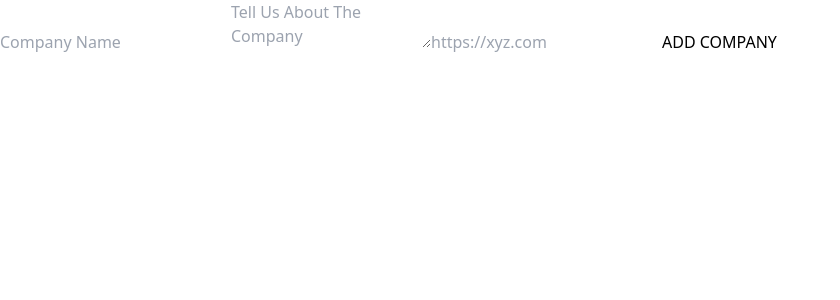
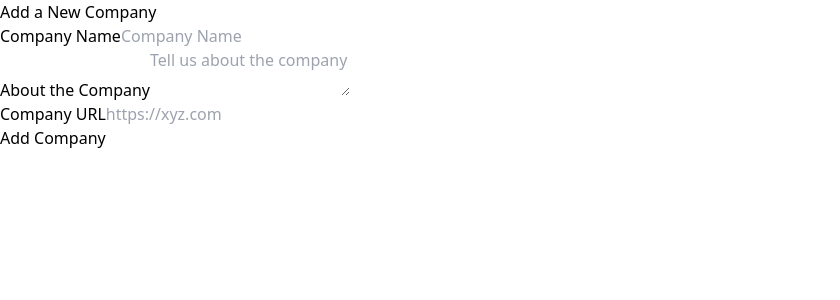
Before and after one commit to SameerVohra/TrueVoices, a React (Vite) app in the folder client/: page /add-company in a window 1280 px wide. Shown: the top 300 px of the page, without its empty margins (0-840 px from the left). Built offline with nearby package versions, Linux system fonts and the light colour scheme.

Commit message:
Done with add company and add review part

```diff
--- a/client/src/components/AddCompany.tsx
+++ b/client/src/components/AddCompany.tsx
@@ -1,25 +1,37 @@
 import axios from "axios";
 import { useState } from "react";
-import link from "../assets/link.json"
+import link from "../assets/link.json";
 import { GenerateURL } from "./GenerateURL";
-import {v4 as uuidv4} from 'uuid'
+import { v4 as uuidv4 } from "uuid";
 
 const AddCompany: React.FC = () => {
   const [name, setName] = useState<string>("");
   const [about, setAbout] = useState<string>("");
   const [compLink, setCompLink] = useState<string>("");
-
+  const [error, setError] = useState<string>("");
+  const [success, setSuccess] = useState<string>("");
 
   const handleSubmit = async (e: React.MouseEvent<HTMLButtonElement>) => {
     e.preventDefault();
-  console.log("clicked");
+    setError("");
+    setSuccess("");
+
+    // Basic form validation
+    if (!name || !about || !compLink) {
+      setError("All fields are required");
+      return;
+    }
+
     try {
       const email: string | null = localStorage.getItem("email");
       const token: string | null = localStorage.getItem("token");
-    console.log(email, token);
+      if (!email || !token) {
+        setError("You must be logged in to submit a company.");
+        return;
+      }
       const compID: string = uuidv4();
-    const compURL: string = GenerateURL({compName: name, compId: compID});
-    console.log(compURL);
+      const compURL: string = GenerateURL({ compName: name, compId: compID });
+
       const res = await axios.post(
         `${link.url}/register-company`,
         {
@@ -28,28 +40,81 @@ const handleSubmit = async (e: React.MouseEvent<HTMLButtonElement>) => {
           email: email,
           about: about,
           compURL: compLink,
-        companyId: compID
+          companyId: compID,
         },
         { headers: { Authorization: `Bearer ${token}` } }
       );
 
+      setSuccess("Company added successfully!");
+      setName("");
+      setAbout("");
+      setCompLink("");
       console.log(res);
     } catch (error) {
+      setError("Something went wrong. Please try again.");
       console.log(error);
     }
   };
 
+  return (
+    <div className="min-h-screen flex items-center justify-center bg-gray-900 py-10 px-4">
+      <form className="bg-gray-800 p-6 rounded-lg shadow-lg w-full max-w-lg">
+        <h1 className="text-2xl font-bold text-center text-white mb-8">
+          Add a New Company
+        </h1>
 
-  return(
-  <>
-      <form>
-        <input type="text" value={name} onChange={(e)=>setName(e.currentTarget.value)} placeholder="Company Name"/>
-        <textarea value={about} onChange={(e)=>setAbout(e.currentTarget.value)} placeholder="Tell Us About The Company"/>
-        <input type="text" onChange={(e)=>setCompLink(e.currentTarget.value)} value={compLink} placeholder="https://xyz.com"/>
-        <button onClick={handleSubmit}>ADD COMPANY</button>
+        {error && (
+          <div className="bg-red-600 text-white p-3 rounded mb-4">
+            {error}
+          </div>
+        )}
+        {success && (
+          <div className="bg-green-600 text-white p-3 rounded mb-4">
+            {success}
+          </div>
+        )}
+
+        <div className="mb-4">
+          <label className="block text-gray-300 mb-2">Company Name</label>
+          <input
+            type="text"
+            value={name}
+            onChange={(e) => setName(e.currentTarget.value)}
+            placeholder="Company Name"
+            className="w-full p-2 rounded bg-gray-700 text-white placeholder-gray-400 focus:ring focus:ring-blue-500 outline-none"
+          />
+        </div>
+
+        <div className="mb-4">
+          <label className="block text-gray-300 mb-2">About the Company</label>
+          <textarea
+            value={about}
+            onChange={(e) => setAbout(e.currentTarget.value)}
+            placeholder="Tell us about the company"
+            className="w-full p-2 rounded bg-gray-700 text-white placeholder-gray-400 focus:ring focus:ring-blue-500 outline-none"
+          />
+        </div>
+
+        <div className="mb-4">
+          <label className="block text-gray-300 mb-2">Company URL</label>
+          <input
+            type="text"
+            value={compLink}
+            onChange={(e) => setCompLink(e.currentTarget.value)}
+            placeholder="https://xyz.com"
+            className="w-full p-2 rounded bg-gray-700 text-white placeholder-gray-400 focus:ring focus:ring-blue-500 outline-none"
+          />
+        </div>
+
+        <button
+          onClick={handleSubmit}
+          className="w-full bg-blue-600 hover:bg-blue-500 text-white p-3 rounded transition-colors"
+        >
+          Add Company
+        </button>
       </form>
-    </>
+    </div>
   );
-}
+};
 
 export default AddCompany;
--- a/client/src/components/AddReview.tsx
+++ b/client/src/components/AddReview.tsx
@@ -1,24 +1,92 @@
 import { useParams } from 'react-router-dom';
 import Rating from '@mui/material/Rating';
 import { useState } from 'react';
+import axios from 'axios';
+import link from "../assets/link.json";
 
 const AddReview: React.FC = () => {
   const [rating, setRating] = useState<number | null>(0);
   const [review, setReview] = useState<string>("");
+  const [username, setUsername] = useState<string>("");
+  const [error, setError] = useState<string | null>(null);
+  const [success, setSuccess] = useState<string | null>(null);
   const { compName } = useParams<{ compName: string }>();
-  const { id } = useParams<{id: string}>();
+  const { id } = useParams<{ id: string }>();
+
+  const handleSubmit = async (e: React.FormEvent<HTMLFormElement>) => {
+    e.preventDefault();
+    setError(null);
+    setSuccess(null);
+
+    if (!username || !review || !rating) {
+      setError("Please fill in all fields and provide a rating.");
+      return;
+    }
+
+    try {
+      const res = await axios.post(`${link.url}/add-review`, {
+        name: username,
+        review: review,
+        stars: rating,
+        compId: id,
+      });
+
+      setSuccess("Review submitted successfully!");
+      console.log(res);
+
+      setUsername("");
+      setReview("");
+      setRating(0);
+    } catch (error) {
+      setError("Something went wrong. Please try again.");
+      console.log(error);
+    }
+  };
 
   return (
-    <>
-      <h1>Add Review for {compName}: {id}</h1>
-      {/* Add your form or other content here */}
-<Rating
-        name="simple-controlled"
-        value={rating}
-        onChange={(e, val)=>setRating(val)}
-              />
-      {rating}
-    </>
+    <div className="flex flex-col items-center justify-center min-h-screen p-4 bg-gray-100">
+      <h1 className="text-2xl font-bold mb-6 text-gray-900 text-center">
+        Add Review for {compName}
+      </h1>
+      <div className="w-full max-w-md bg-white shadow-md rounded-lg p-6">
+        {error && (
+          <p className="text-red-500 text-center mb-4">{error}</p>
+        )}
+        {success && (
+          <p className="text-green-500 text-center mb-4">{success}</p>
+        )}
+
+
+        <form onSubmit={handleSubmit} className="flex flex-col gap-4">
+          <input
+            type="text"
+            placeholder="Your Name"
+            value={username}
+            onChange={(e) => setUsername(e.currentTarget.value)}
+            className="w-full p-3 border border-gray-300 rounded-lg focus:outline-none focus:ring-2 focus:ring-blue-500"
+          />
+          <textarea
+            placeholder="Enter your review"
+            value={review}
+            onChange={(e) => setReview(e.currentTarget.value)}
+            className="w-full p-3 h-28 border border-gray-300 rounded-lg focus:outline-none focus:ring-2 focus:ring-blue-500 resize-none"
+          />
+          <Rating
+            name="simple-controlled"
+            value={rating}
+            className="mb-4"
+            onChange={(_, val) => setRating(val)}
+          />
+
+          <button
+            type="submit"
+            className="w-full bg-blue-500 text-white py-3 rounded-lg hover:bg-blue-600 transition-colors"
+          >
+            Add Review
+          </button>
+        </form>
+      </div>
+    </div>
   );
 };
 
--- a/client/src/components/CompanyDetails.tsx
+++ b/client/src/components/CompanyDetails.tsx
@@ -18,7 +18,7 @@ const CompanyDetails: React.FC<CompDetails> = ({ compName, compId }) => {
         <span className="font-semibold text-gray-700">ID: </span>{compId}
       </h2>
       <button
-        onClick={() => navigate(`/reviews?id=${compId}`)}
+        onClick={() => navigate(`/reviews/${compName}?id=${compId}`)}
         className="bg-blue-600 hover:bg-blue-700 text-white font-semibold py-2 px-4 rounded-lg shadow-md focus:outline-none focus:ring-2 focus:ring-blue-500 focus:ring-opacity-50 transition duration-200 ease-in-out"
       >
         Show Reviews
--- a/client/src/components/GetReviews.tsx
+++ b/client/src/components/GetReviews.tsx
@@ -2,6 +2,8 @@ import axios from 'axios';
 import React, { useEffect, useState } from 'react';
 import link from "../assets/link.json";
 import Rating from '@mui/material/Rating';
+import { GenerateURL } from './GenerateURL';
+import { useParams } from 'react-router-dom';
 
 interface revData {
   username: string;
@@ -12,12 +14,15 @@ interface revData {
 const GetReviews: React.FC = () => {
   const params = new URLSearchParams(location.search);
   const compId = params.get("id");
-
+  const { compName } = useParams<{ compName: string }>();
   const [reviews, setReviews] = useState<revData[]>([]);
   const [expandedReviews, setExpandedReviews] = useState<number[]>([]);
+  const [compURL, setCompURL] = useState<string>("");
+  const [copied, setCopied] = useState<boolean>(false);
 
   useEffect(() => {
     const token: string | null = localStorage.getItem("token");
+    setCompURL(GenerateURL({ compId: compId, compName: compName }));
     const getRev = async () => {
       try {
         const res = await axios.post(`${link.url}/get-review`,
@@ -48,8 +53,36 @@ const GetReviews: React.FC = () => {
     return words.slice(0, 10).join(" ") + "...";
   };
 
+  const handleCopyURL = () => {
+    navigator.clipboard.writeText(compURL)
+      .then(() => {
+        setCopied(true);
+        setTimeout(() => setCopied(false), 2000);  // Reset after 2 seconds
+      })
+      .catch((err) => console.error("Error copying URL: ", err));
+  };
+
   return (
     <div className="container mx-auto p-4">
+      <div className="mb-4 flex items-center justify-center">
+        <span className="text-gray-700 mr-2">Review URL:</span>
+        <div className="flex items-center bg-gray-200 px-4 py-2 rounded-lg shadow">
+          <input
+            type="text"
+            value={compURL}
+            readOnly
+            className="bg-transparent outline-none text-blue-500 font-semibold w-fit"
+          />
+          <button
+            onClick={handleCopyURL}
+            className="ml-4 px-3 py-2 bg-blue-500 text-white rounded-lg hover:bg-blue-600 transition duration-300"
+          >
+            Copy URL
+          </button>
+        </div>
+      </div>
+      {copied && <p className="text-center text-green-500 font-semibold">URL copied to clipboard!</p>}
+
       <h1 className="text-3xl font-bold mb-6 text-gray-600 text-center">Company Reviews</h1>
       {reviews.length > 0 ? (
         reviews.map((rev, index) => (
--- a/client/src/main.tsx
+++ b/client/src/main.tsx
@@ -26,7 +26,7 @@ const route = createBrowserRouter([
         element: <Home/>
       },
       {
-        path: "/reviews",
+        path: "/reviews/:compName",
         element: <GetReviews/>
       },
       {
```
Also changed, not shown: 2 other files (tests, documents, lock files or other folders). Lines whose indentation alone changed are shown as unchanged.
